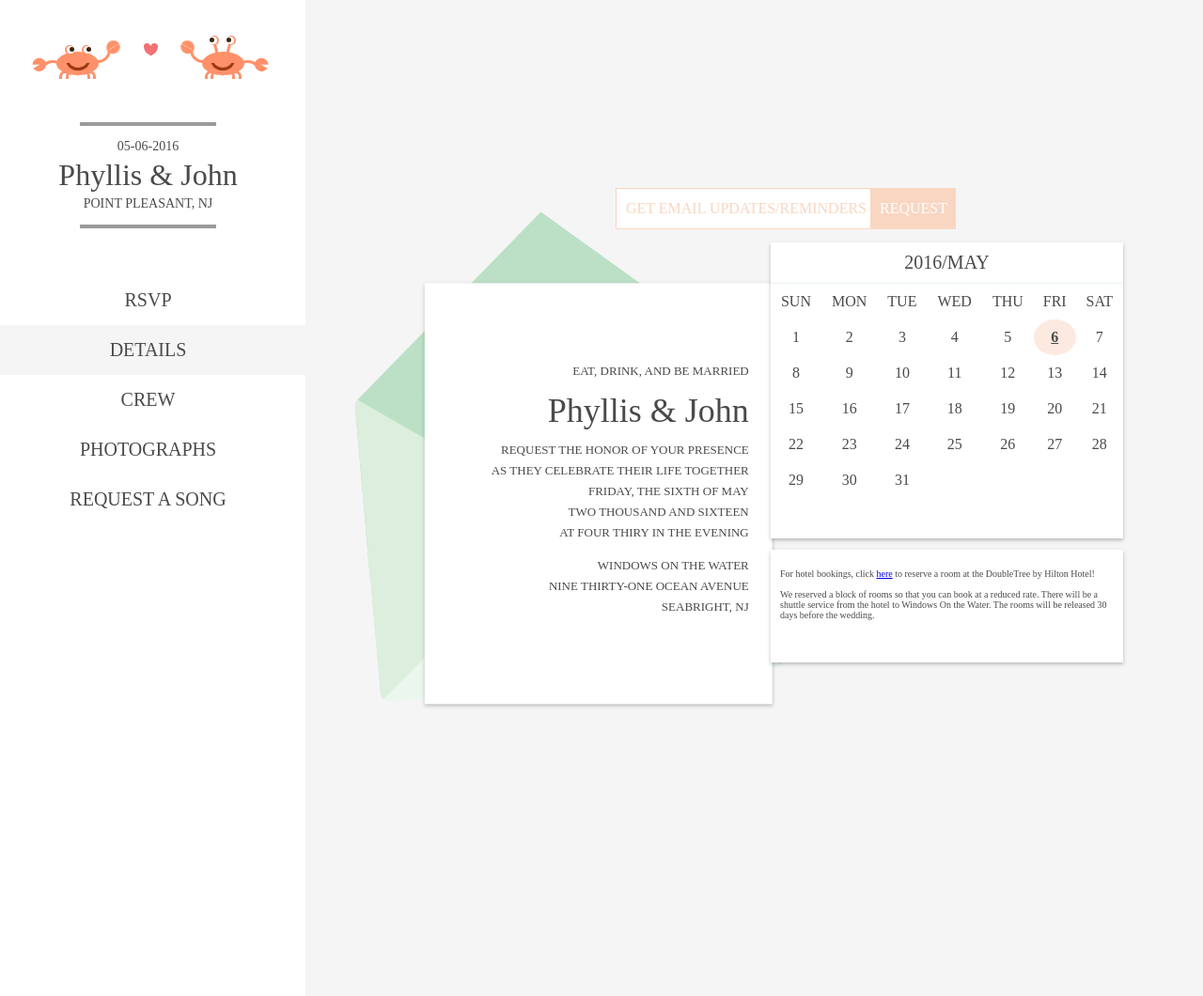
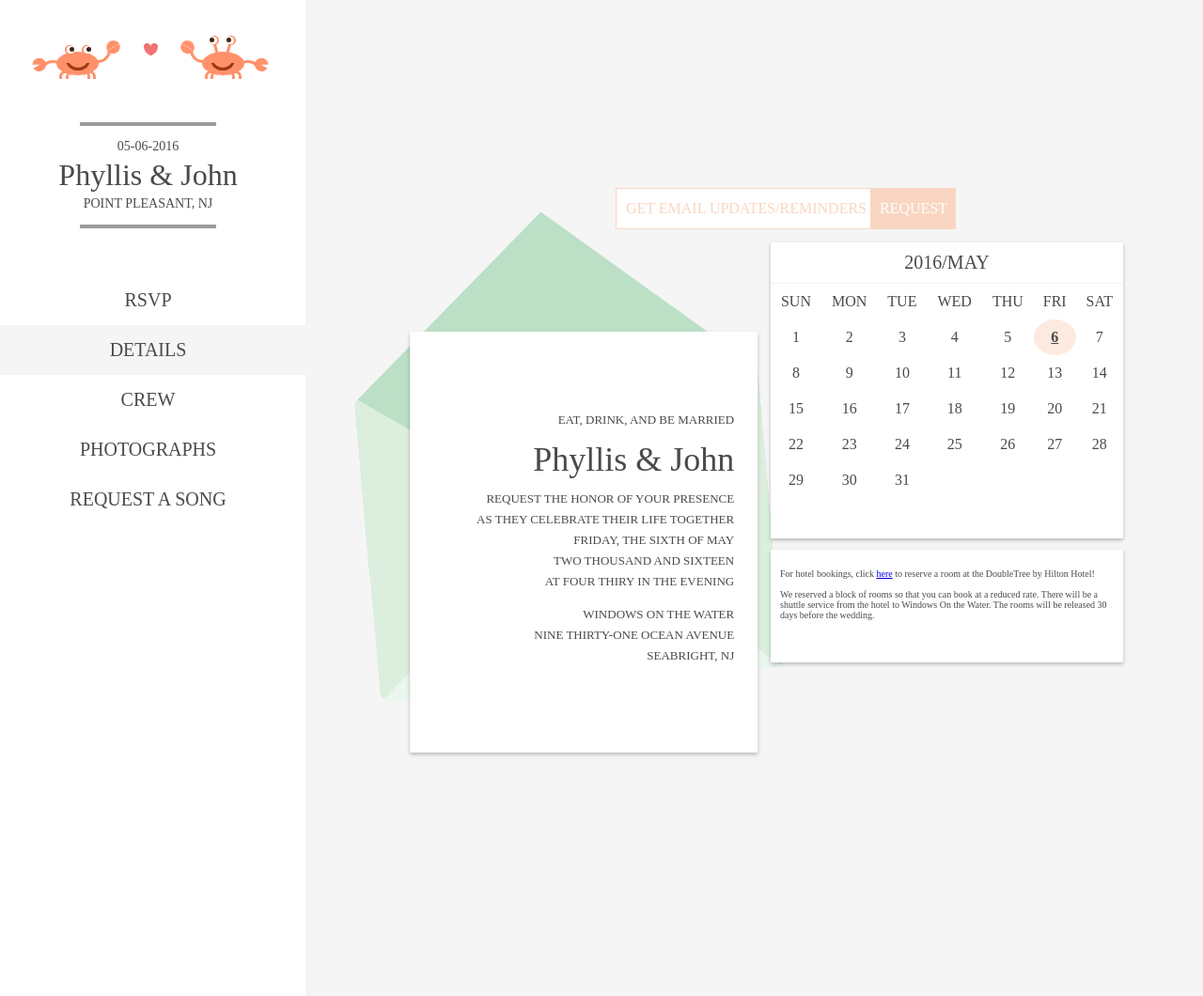
Before and after one commit to phyllisandjohn/phyllisandjohn.github.io, a Jekyll site: the page details/index.html, which Jekyll copies as it is, in a window 1280 px wide. Shown: the whole page at 94% size. Built offline with Jekyll 4.4.1, drawn with Linux system fonts in a browser that asks for light colours.

Commit message:
Update index.html

```diff
--- a/details/index.html
+++ b/details/index.html
@@ -310,11 +310,11 @@ td {
 .inner-invitation {
 	box-shadow: 0px 2px 4px 0px rgba(0,0,0,.25);
 	position: absolute;
-	margin-left: 65px;
+	margin-left: 45px;
 	width: 370px;
 	height: 447.5px;
 	background: #fff;
-	margin-top: -250px;
+	margin-top: -200px;
 	-webkit-transform: rotate(5deg);
 	-moz-transform: rotate(5deg);
 	-ms-transform: rotate(5deg);
```
